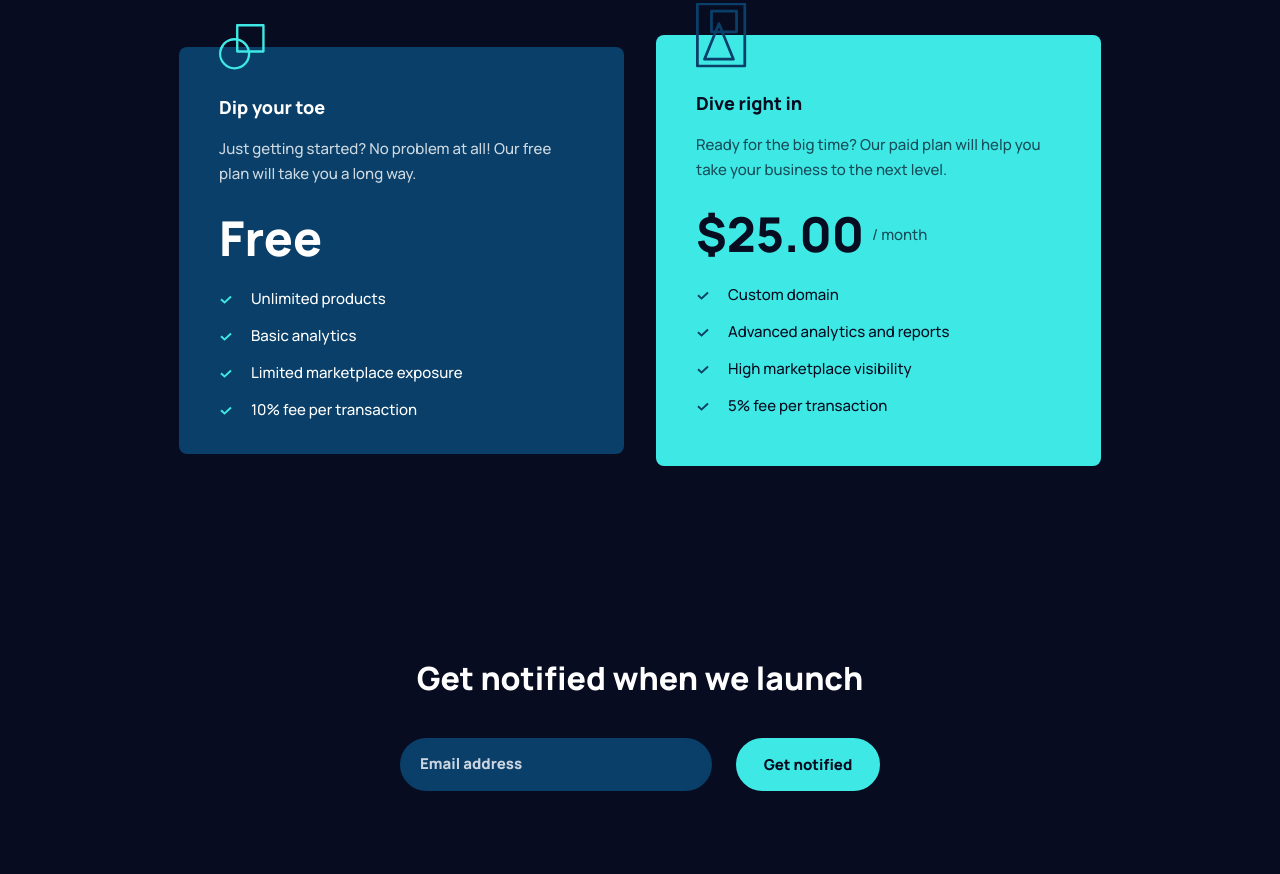
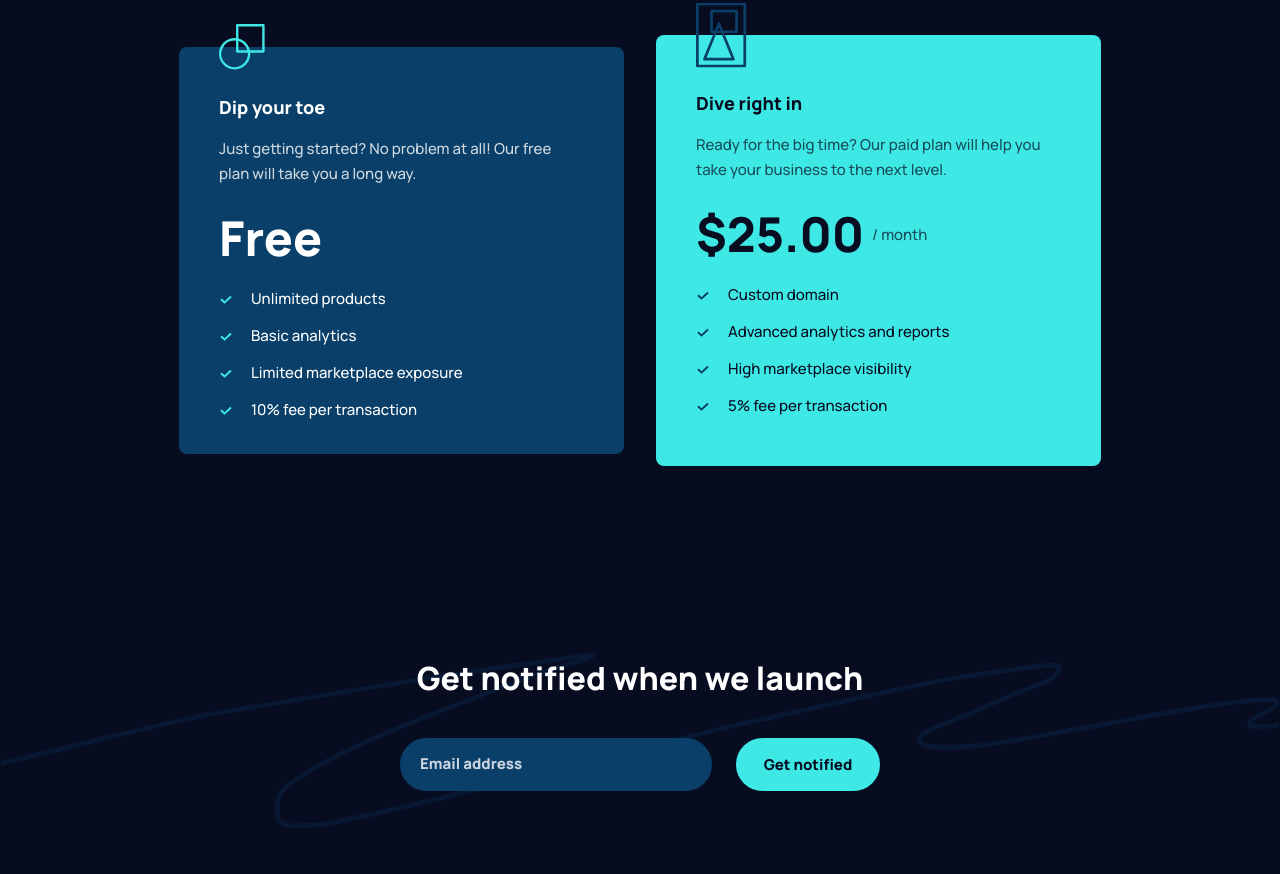
Before and after one commit to Dudeldups/FM-maker-landing-page, a website built with Vite: page index.html in a window 1280 px wide. Shown: the part 1651-2525 px from the top of the page. Built offline with nearby package versions, Linux system fonts and the light colour scheme.

Commit message:
added footer bg img

```diff
--- a/index.html
+++ b/index.html
@@ -212,8 +212,9 @@
         </div>
       </section>
 
-      <section class="mt-36 pb-20 lg:mt-48">
-        <div class="mx-auto px-6 md:px-10 max-w-[25rem] md:max-w-[35rem]">
+      <section class="mt-36 md:pb-12">
+        <div
+          class="pb-20 px-6 md:px-10 bg-footer-pattern bg-contain bg-no-repeat md:pt-6 md:bg-cover md:bg-center lg:pt-12 lg:bg-contain z-50">
           <h2
             class="mx-auto text-md text-center mobile:max-w-[15ch] lg:text-lg">
             Get notified when we launch
@@ -221,7 +222,7 @@
           <form
             action=""
             novalidate
-            class="flex flex-col gap-6 mt-8 md:flex-row lg:mt-10">
+            class="flex flex-col gap-6 mt-8 mx-auto max-w-[22rem] md:flex-row md:max-w-[30rem] lg:mt-10">
             <div class="relative flex-1">
               <input
                 type="email"
```
